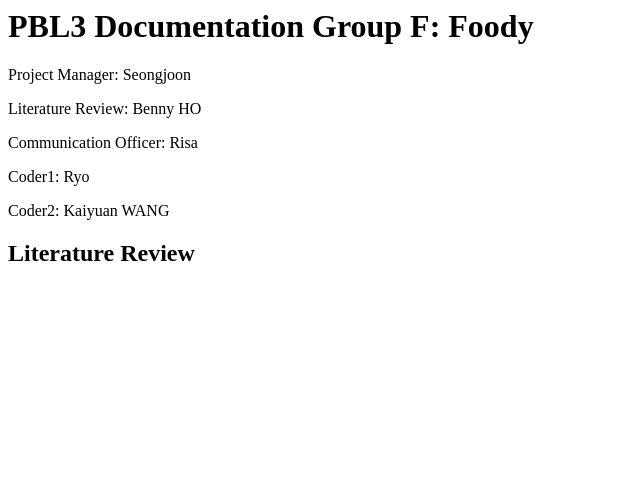
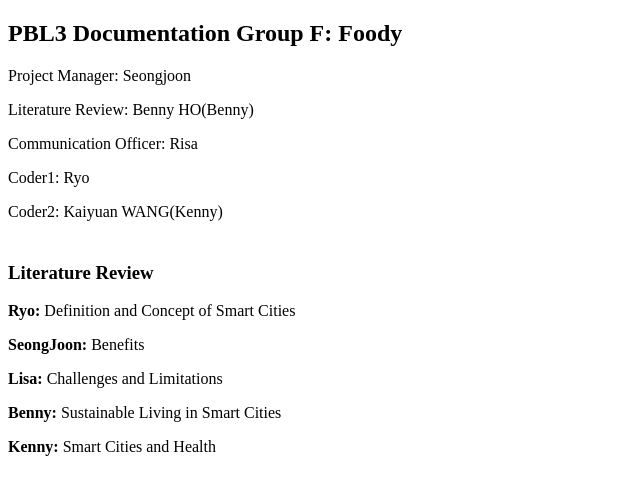
Before and after one commit to KennyWky/KennyWky.github.io, a plain HTML site: page index.html in a window 1280 px wide. Shown: the whole page, without its empty margins (0-640 px from the left). Drawn offline with Linux system fonts and the light colour scheme.

Commit message:
committed

```diff
--- a/index.html
+++ b/index.html
@@ -1,8 +1,23 @@
-<h1>PBL3 Documentation Group F: Foody</h1>
-<p>Project Manager: Seongjoon</p>
-<p>Literature Review: Benny HO</p>
-<p>Communication Officer: Risa</p>
-<p>Coder1: Ryo</p>
-<p>Coder2: Kaiyuan WANG</p>
-<p></p>
-<h2> Literature Review</h2>
+<!DOCTYPE html>
+<html lang="en">
+<head>
+    <meta charset="UTF-8">
+    <meta http-equiv="X-UA-Compatible" content="IE=edge">
+    <meta name="viewport" content="width=device-width, initial-scale=1.0">
+    <title>Document</title>
+</head>
+<body>
+    <h2>PBL3 Documentation Group F: Foody</h2>
+    <p>Project Manager: Seongjoon</p>
+    <p>Literature Review: Benny HO(Benny)</p>
+    <p>Communication Officer: Risa</p>
+    <p>Coder1: Ryo</p>
+    <p>Coder2: Kaiyuan WANG(Kenny)</p>
+    <h3><br>Literature Review</h3>
+    <p><b>Ryo: </b>Definition and Concept of Smart Cities</p>
+    <p><b>SeongJoon: </b>Benefits</p>
+    <p><b>Lisa: </b>Challenges and Limitations</p>
+    <p><b>Benny: </b>Sustainable Living in Smart Cities</p>
+    <p><b>Kenny: </b>Smart Cities and Health</p>
+</body>
+</html>
```
